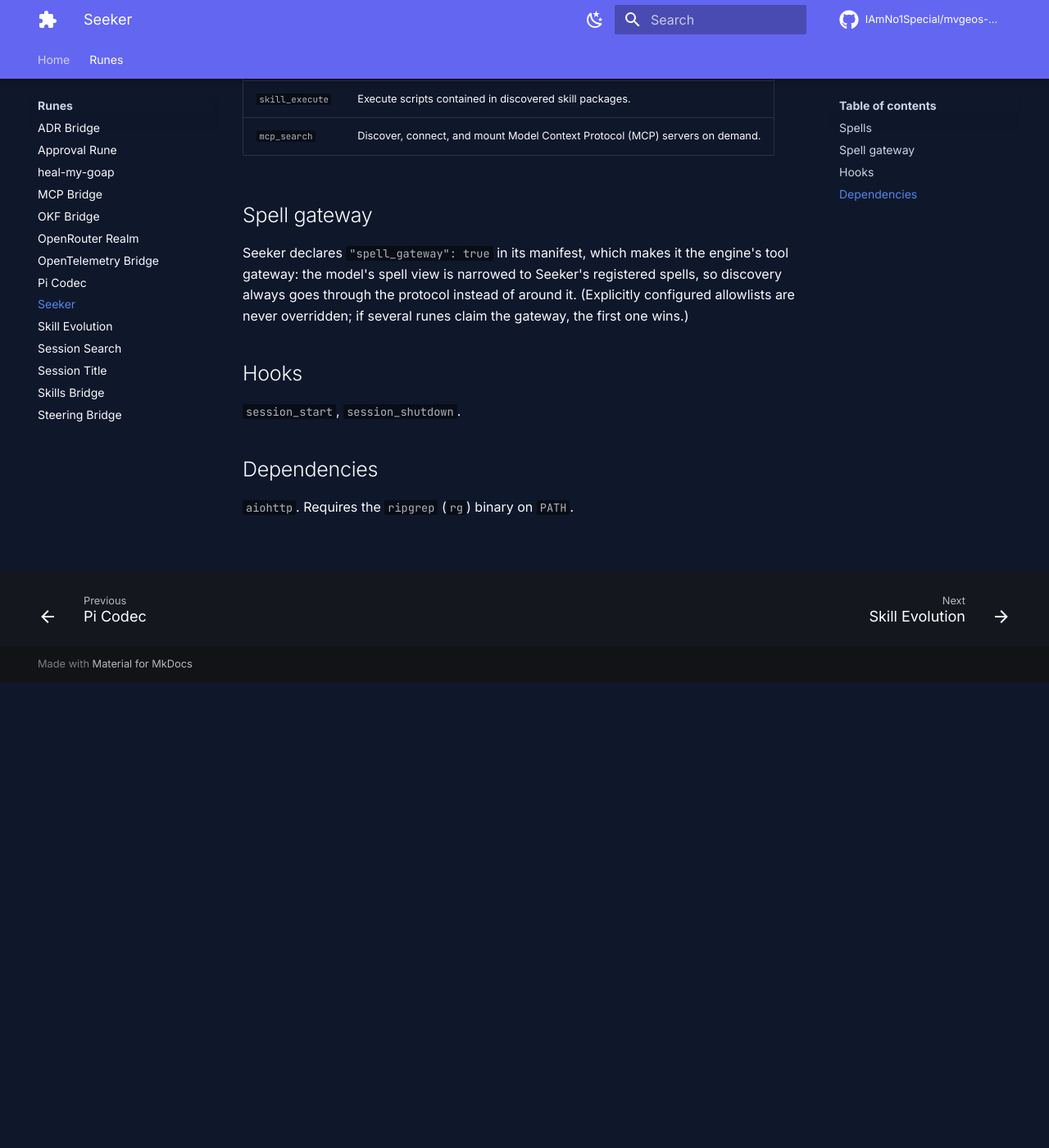
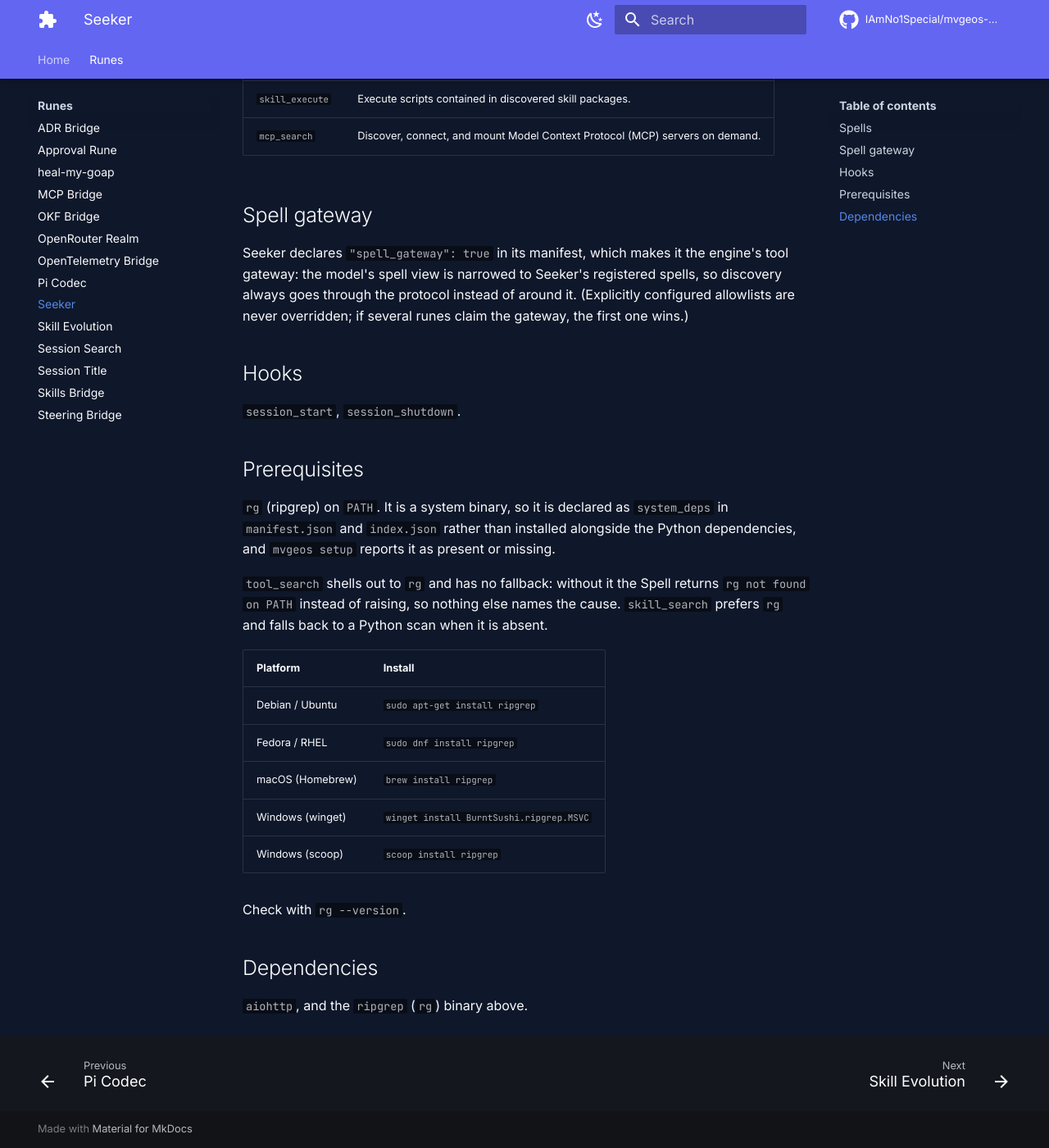
Before and after one commit to IAmNo1Special/mvgeos-marketplace, an MkDocs documentation site: the page built from docs/runes/seeker.md, in a window 1280 px wide and 1400 px high, scrolled down 568 px. Shown: the whole window at 82% size. Built offline with MkDocs 1.6.1 and Material for MkDocs 9.7.7, drawn with Linux system fonts in a browser that asks for light colours; comment, search, counter and statistics services are not loaded.

Commit message:
docs(seeker): say what ripgrep is, where to get it, and what breaks without it
The Rune README listed `tool_search` as "Fast ripgrep discovery" and
stopped there. A Summoner who installs seeker without ripgrep gets
"rg not found on PATH" back from the Spell -- returned, not raised, so
nothing names the cause -- with no install line anywhere to find.

Give the Rune README a prerequisites section with the install command per
platform, say plainly that `tool_search` has no fallback while
`skill_search` does (so the requirement is scoped honestly), and point at
`rg --version` and `mvgeos setup` as the checks. The docs page the
marketplace serves gets the same prerequisite.

Co-Authored-By: Paperclip <noreply@paperclip.ing>

```diff
--- a/docs/runes/seeker.md
+++ b/docs/runes/seeker.md
@@ -21,6 +21,22 @@ Seeker declares `"spell_gateway": true` in its manifest, which makes it the engi
 
 `session_start`, `session_shutdown`.
 
+## Prerequisites
+
+`rg` (ripgrep) on `PATH`. It is a system binary, so it is declared as `system_deps` in `manifest.json` and `index.json` rather than installed alongside the Python dependencies, and `mvgeos setup` reports it as present or missing.
+
+`tool_search` shells out to `rg` and has no fallback: without it the Spell returns `rg not found on PATH` instead of raising, so nothing else names the cause. `skill_search` prefers `rg` and falls back to a Python scan when it is absent.
+
+| Platform | Install |
+|---|---|
+| Debian / Ubuntu | `sudo apt-get install ripgrep` |
+| Fedora / RHEL | `sudo dnf install ripgrep` |
+| macOS (Homebrew) | `brew install ripgrep` |
+| Windows (winget) | `winget install BurntSushi.ripgrep.MSVC` |
+| Windows (scoop) | `scoop install ripgrep` |
+
+Check with `rg --version`.
+
 ## Dependencies
 
-`aiohttp`. Requires the `ripgrep` (`rg`) binary on `PATH`.
+`aiohttp`, and the `ripgrep` (`rg`) binary above.
```
Also changed, not shown: runes/seeker/README.md (+23 -0 lines).
